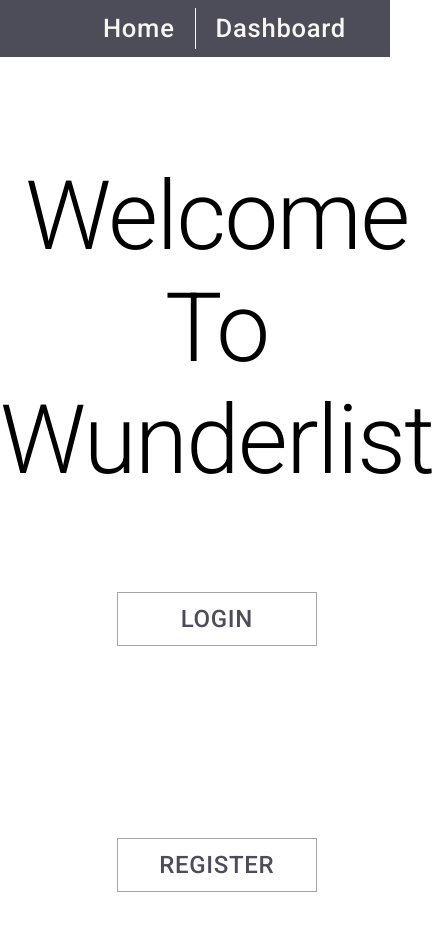
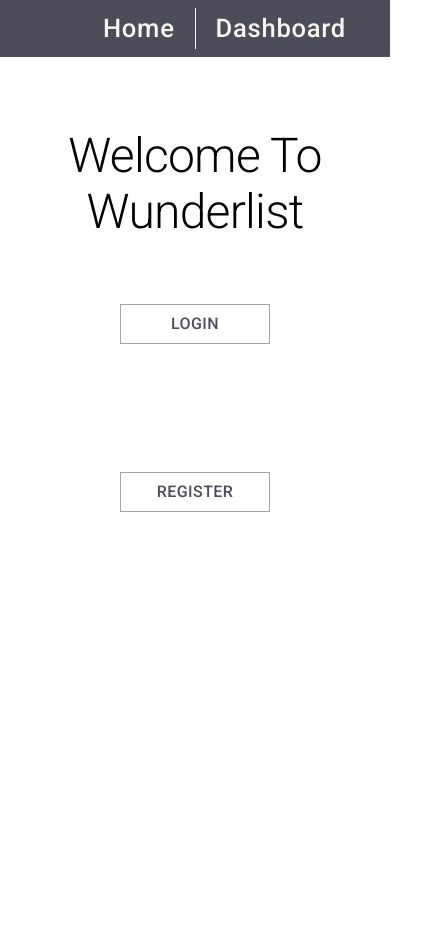
Before and after one commit to JessBonanno/Wunderlist-Frontend, a React (Create React App) app in the folder wunderlist/: page / in a window 390 px wide. Shown: the top 930 px of the page, 434 px wide, since content can reach past the window. After the commit the page ends 844 px from the top, so only its background shows below. Built offline with nearby package versions, Linux system fonts and the light colour scheme.

Commit message:
made home component responsive

```diff
--- a/wunderlist/src/components/Home.js
+++ b/wunderlist/src/components/Home.js
@@ -1,31 +1,42 @@
 import React from "react";
 import Grid from "@material-ui/core/Grid";
-import { makeStyles, useTheme} from "@material-ui/core/styles";
+import { makeStyles, useTheme } from "@material-ui/core/styles";
 import Typography from "@material-ui/core/Typography";
 import Button from "@material-ui/core/Button";
 import { Link } from "react-router-dom";
+import useMediaQuery from "@material-ui/core/useMediaQuery";
+
 import theme from "./ui/Theme";
-
-
-
-
 
 const useStyles = makeStyles({
   homeHeader: {
     marginTop: "10em",
+    padding: '1em',
+    [theme.breakpoints.down("md")]: {
+      marginTop: "7rem",
+    },
   },
   homeButtons: {
     width: 200,
     borderRadius: 0,
     fontSize: "1.5rem",
     margin: "4em 1em",
-
+    [theme.breakpoints.down("md")]: {
+      width: 150,
+      fontSize: "1.2rem",
+    },
+    [theme.breakpoints.down("sm")]: {
+      width: 150,
+      fontSize: "1rem",
+    },
   },
 });
 export default function Home() {
   const classes = useStyles();
   const theme = useTheme();
-
+  const matchesMD = useMediaQuery(theme.breakpoints.down("md"));
+  const matchesSM = useMediaQuery(theme.breakpoints.down("sm"));
+  const matchesXS = useMediaQuery(theme.breakpoints.down("xs"));
 
   return (
     <>
@@ -37,7 +48,10 @@ export default function Home() {
         className={classes.homeHeader}
       >
         <Grid item>
-          <Typography variant="h1" style={{ textAlign: "center" }}>
+          <Typography
+            variant="h1"
+            style={{ textAlign: "center", fontSize: matchesSM && "3rem" }}
+          >
             Welcome To Wunderlist
           </Typography>
         </Grid>
@@ -47,10 +61,7 @@ export default function Home() {
               variant="outlined"
               color="primary"
               component={Link}
-
-
               to="/login"
-
               className={classes.homeButtons}
             >
               Login
@@ -62,12 +73,10 @@ export default function Home() {
               color="primary"
               component={Link}
               to="/register"
-
               className={classes.homeButtons}
             >
               Register
             </Button>
-
           </Grid>
         </Grid>
       </Grid>
```
